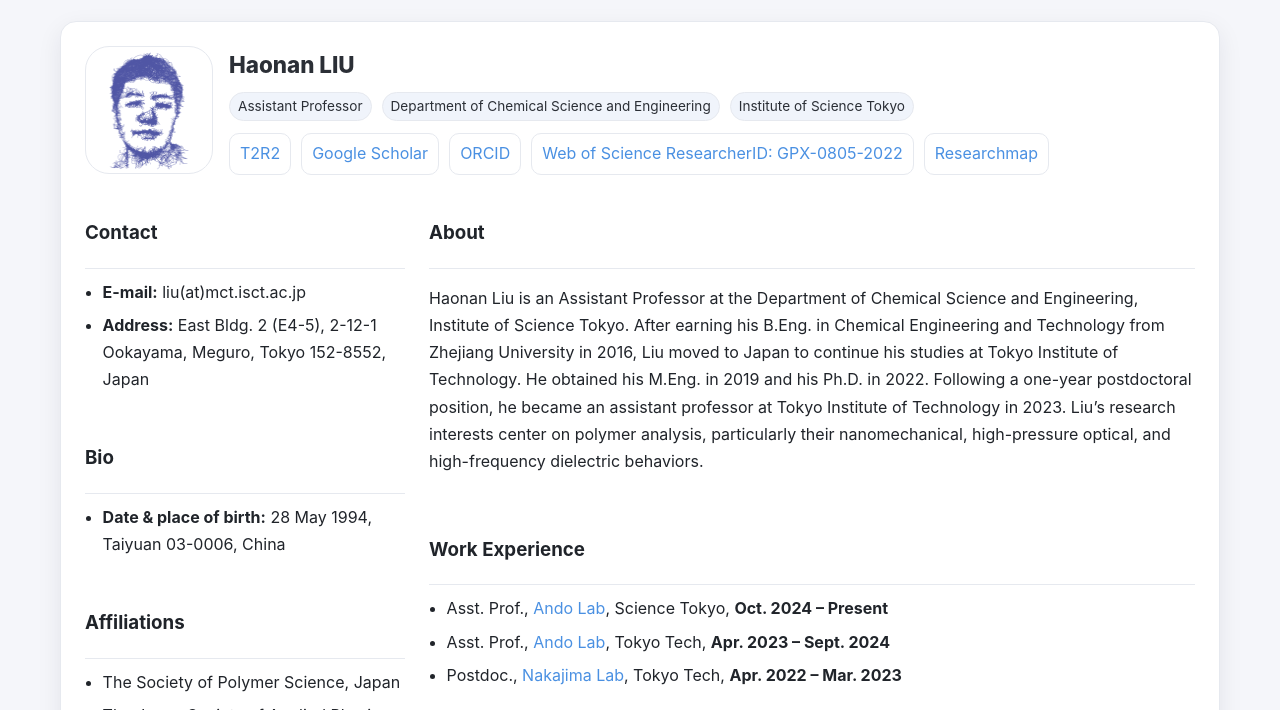
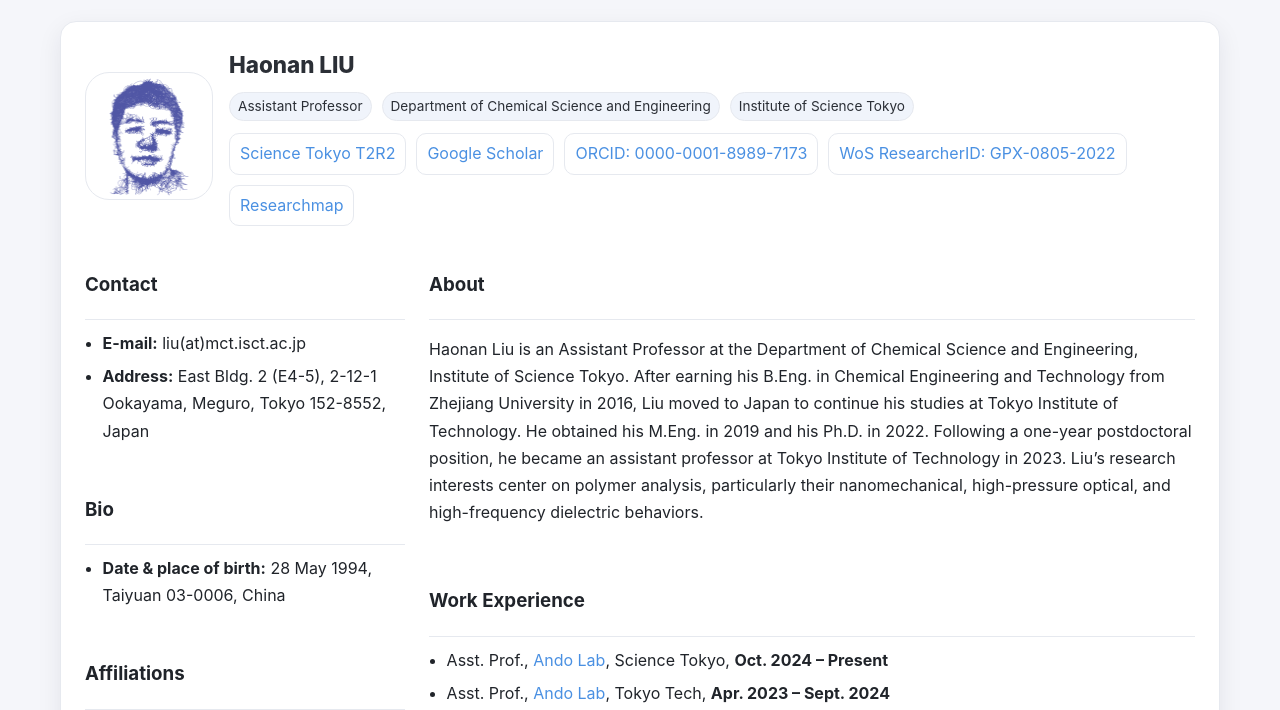
Before and after one commit to AfterChemistry/h-ryu-pages, a plain HTML site: page profile/index.html in a window 1280 px wide. Shown: the part 88-798 px from the top of the page. Drawn offline with Linux system fonts and the light colour scheme.

Commit message:
Update index.html

```diff
--- a/profile/index.html
+++ b/profile/index.html
@@ -170,10 +170,10 @@
             <span class="chip">Institute of Science Tokyo</span>
           </div>
           <div class="badges">
-            <a href="https://t2r2.star.titech.ac.jp/cgi-bin/researcherinfo.cgi?q_researcher_content_number=a676578f79503d9aa88a47485536365f" target="_blank" rel="noreferrer noopener">T2R2</a>
+            <a href="https://t2r2.star.titech.ac.jp/cgi-bin/researcherinfo.cgi?q_researcher_content_number=a676578f79503d9aa88a47485536365f" target="_blank" rel="noreferrer noopener">Science Tokyo T2R2</a>
             <a href="https://scholar.google.com/citations?user=Nmc7HqQAAAAJ&hl=en&authuser=1" target="_blank" rel="noreferrer noopener">Google Scholar</a>
-            <a href="https://orcid.org/0000-0001-8989-7173" target="_blank" rel="noreferrer noopener">ORCID</a>
-            <a href="https://www.webofscience.com/wos/author/record/GPX-0805-2022" target="_blank" rel="noreferrer noopener">Web of Science ResearcherID: GPX-0805-2022</a>
+            <a href="https://orcid.org/0000-0001-8989-7173" target="_blank" rel="noreferrer noopener">ORCID: 0000-0001-8989-7173</a>
+            <a href="https://www.webofscience.com/wos/author/record/GPX-0805-2022" target="_blank" rel="noreferrer noopener">WoS ResearcherID: GPX-0805-2022</a>
             <a href="https://researchmap.jp/hryu" target="_blank" rel="noreferrer noopener">Researchmap</a>
           </div>
         </div>
```
